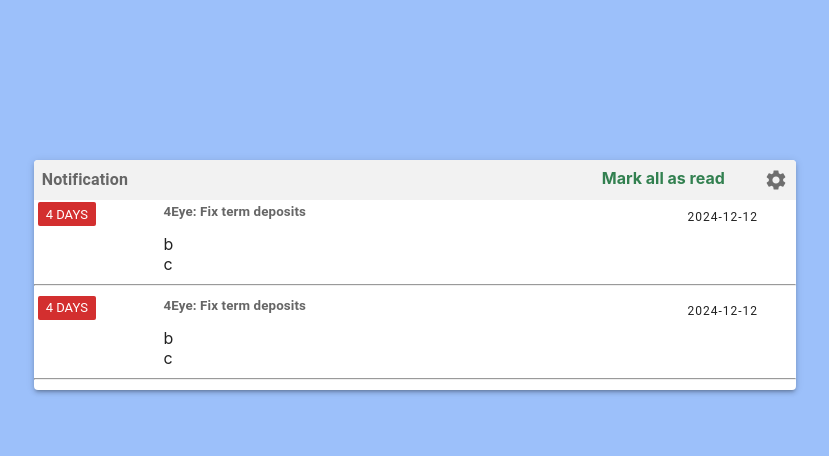
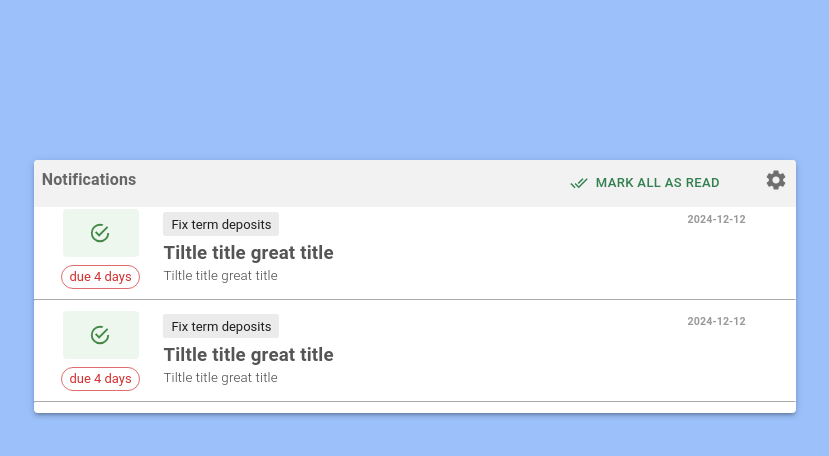
Before and after one commit to polszewsky/no-such-widget, a React (Create React App) app: page / in a window 1280 px wide. Shown: the top 456 px of the page, without its empty margins (225-1054 px from the left). Built offline with nearby package versions, Linux system fonts and the light colour scheme.

Commit message:
Alerts CSS

```diff
--- a/src/pages/AlertRow.js
+++ b/src/pages/AlertRow.js
@@ -1,4 +1,4 @@
-import { Chip, Typography } from "@mui/material";
+import { Alert, Chip, Typography } from "@mui/material";
 import { Grid } from "@mui/system";
 import React from "react";
 
@@ -7,36 +7,106 @@ export default function AlertRow(props) {
 
   return (
     <>
-      <Grid container sx={{ minHeight: "25px", padding: "2px 4px 2px 4px" }}>
-        <Grid size={2}>
-          <Chip
-            color="error"
-            size="small"
-            label="4 DAYS"
-            sx={{ borderRadius: "2px" }}
-          />
+      <Grid
+        container
+        sx={{
+          minHeight: "25px",
+          padding: "2px 4px 2px 4px",
+          justifyContent: "center",
+          alignItems: "center",
+        }}
+      >
+        <Grid
+          size={2}
+          sx={{
+            justifyContent: "center",
+            alignItems: "center",
+          }}
+        >
+          <Grid
+            container
+            sx={{
+              justifyContent: "center",
+              alignItems: "center",
+            }}
+            spacing={1}
+          >
+            <Grid
+              item
+              sx={{
+                justifyContent: "center",
+                alignItems: "center",
+              }}
+            >
+              {/** THI IS TYPE : automtic / manual / external*/}
+              <Alert severity="success" sx={{ paddingLeft: "26px" }} />
+            </Grid>
+            <Grid
+              item
+              sx={{
+                justifyContent: "center",
+                alignItems: "center",
+              }}
+            >
+              <Chip
+                color="error"
+                size="small"
+                label="due 4 days"
+                variant="outlined"
+                //sx={{ borderRadius: "2px" }}
+              />
+            </Grid>
+          </Grid>
         </Grid>
         <Grid size={10}>
           <Grid container direction="column">
-            <Grid container sx={{ marginBottom: "-20px" }}>
+            <Grid container sx={{ marginBottom: "-12px" }}>
               <Grid size={10}>
-                <Typography
-                  sx={{ fontWeight: "bold", fontSize: "10pt", color: "#666" }}
+                {/* <Typography
+                  sx={{ fontWeight: "400", fontSize: "8pt", color: "#999" }}
                 >
-                  4Eye: Fix term deposits
-                </Typography>
+                  Fix term deposits
+                </Typography> */}
+                {/** THI IS cathegory*/}
+                <Chip
+                  label="Fix term deposits"
+                  size="small"
+                  sx={{ borderRadius: "2px" }}
+                />
               </Grid>
               <Grid>
-                <Typography variant="overline">2024-12-12</Typography>
+                {/** THI IS DATE OF PUBLICATION IF EXSISRS */}
+                <Typography
+                  variant="body2"
+                  sx={{ fontWeight: "bold", fontSize: "8pt", color: "#999" }}
+                >
+                  2024-12-12
+                </Typography>
               </Grid>
             </Grid>
 
-            <Grid>b</Grid>
-            <Grid>c</Grid>
+            <Grid>
+              <Typography
+                variant="body2"
+                sx={{ fontWeight: "bold", fontSize: "14pt", color: "#555" }}
+              >
+                {/** TITLE CARD */}
+                Tiltle title great title
+              </Typography>
+            </Grid>
+            <Grid>
+              <Typography
+                variant="body2"
+                sx={{ fontWeight: "300", fontSize: "10pt", color: "#444" }}
+              >
+                {/** DESCRIPTION -> cut of after 40/50 letters */}
+                Tiltle title great title
+              </Typography>
+            </Grid>
           </Grid>
         </Grid>
       </Grid>
-      <hr />
+      <hr style={{ borderColor: "#fff" }} />
     </>
   );
 }
--- a/src/pages/Widget.js
+++ b/src/pages/Widget.js
@@ -1,11 +1,11 @@
-import { Badge, IconButton, Paper, Typography } from "@mui/material";
+import { Badge, Button, IconButton, Paper, Typography } from "@mui/material";
 import { Grid } from "@mui/system";
 import React, { useState } from "react";
 
 import SettingsIcon from "@mui/icons-material/Settings";
 import AlertRow from "./AlertRow";
-import { Mail } from "@mui/icons-material";
-
+import { Delete, Mail } from "@mui/icons-material";
+import DoneAllIcon from "@mui/icons-material/DoneAll";
 export default function Widget() {
   const [alerts] = useState([{ id: 1 }, { id: 2 }]);
 
@@ -17,7 +17,7 @@ export default function Widget() {
       >
         <Grid size={8} p={1}>
           <Typography sx={{ fontWeight: "bold", color: "#666" }}>
-            Notification
+            Notifications
           </Typography>
         </Grid>
         <Grid
@@ -25,7 +25,14 @@ export default function Widget() {
           sx={{ textAlign: "right", fontWeight: "bold", color: "#328050" }}
           p={1}
         >
-          Mark all as read
+          <Button
+            startIcon={<DoneAllIcon />}
+            color="#328050"
+            size="small"
+            variant="text"
+          >
+            Mark all as read
+          </Button>
         </Grid>
         <Grid size={1} p={0} sx={{ textAlign: "right" }}>
           <IconButton aria-label="delete">
```
